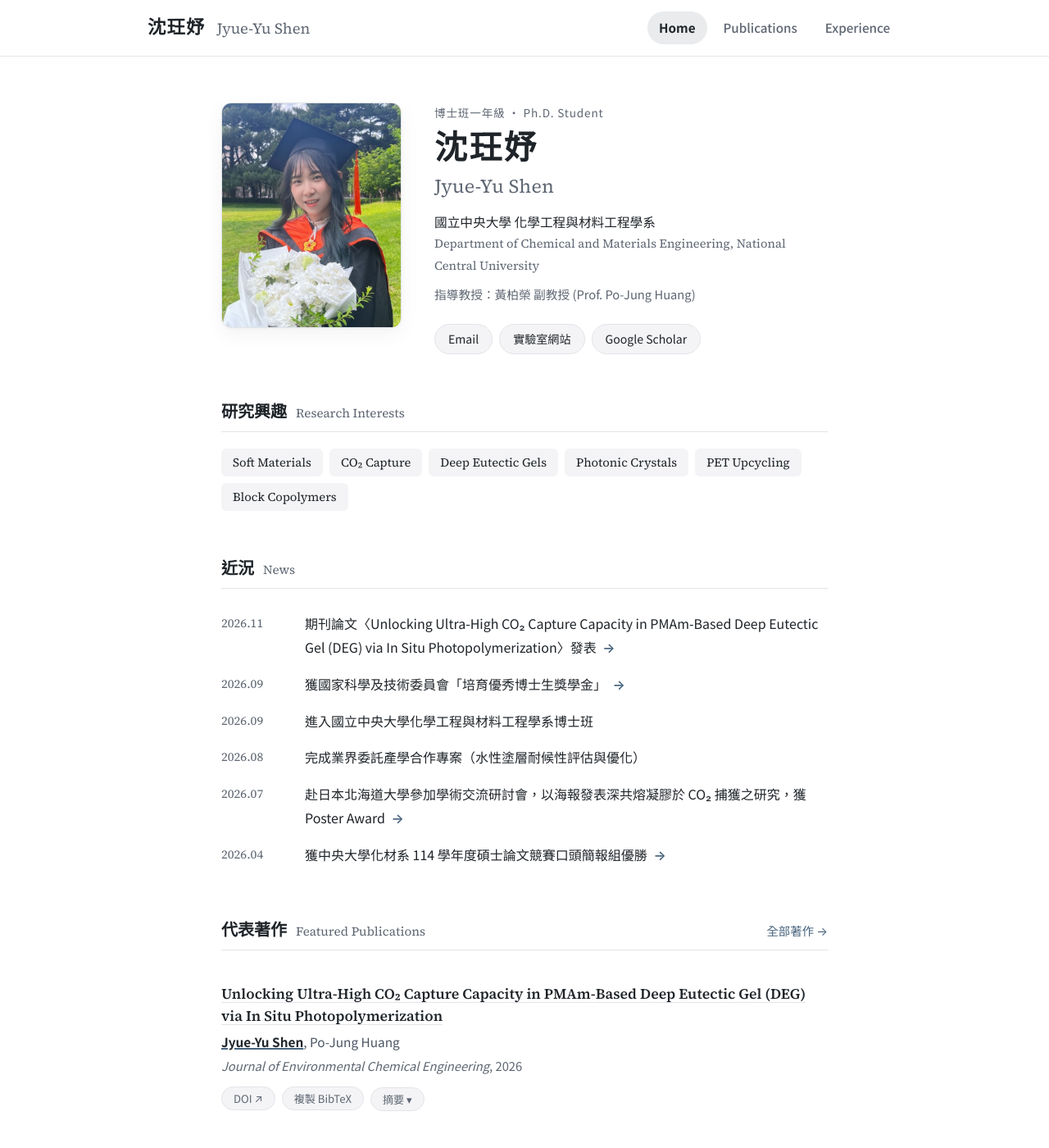
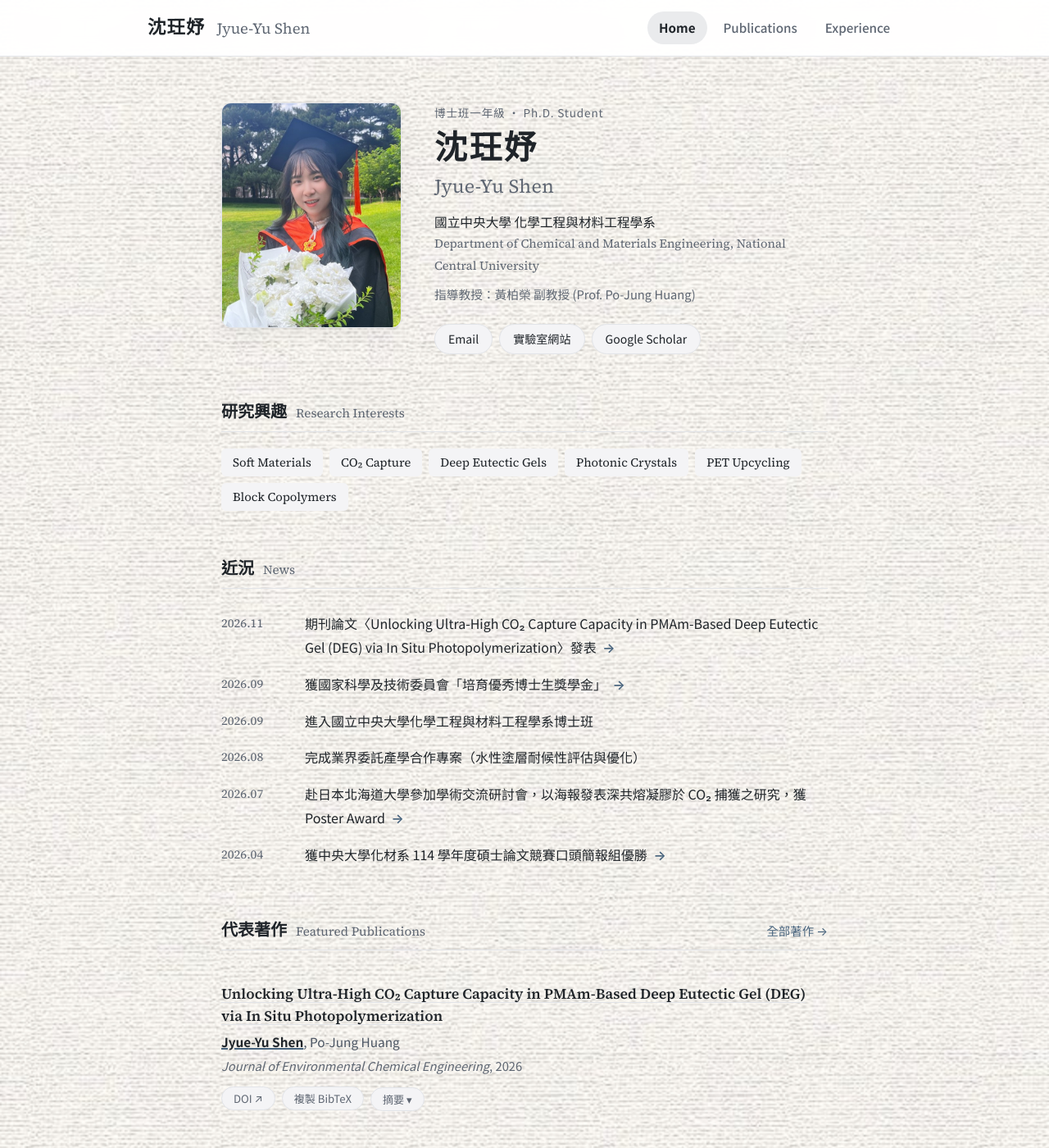
Before and after one commit to jyshenkk/jyshenkk.github.io, a Jekyll site: the page built from index.html, in a window 1280 px wide and 1400 px high. Shown: the whole window at 82% size. Built offline with Jekyll 4.4.1, drawn with Linux system fonts in a browser that asks for light colours.

Commit message:
Apply BK.jpg as full-page background with frosted glass header and footer

```diff
--- a/assets/css/style.css
+++ b/assets/css/style.css
@@ -27,7 +27,12 @@ html { -webkit-text-size-adjust: 100%; scroll-behavior: smooth; scroll-padding-t
 
 body {
   margin: 0;
-  background: var(--bg);
+  background-color: var(--bg);
+  background-image: url('../images/BK.jpg');
+  background-repeat: no-repeat;
+  background-position: center top;
+  background-size: cover;
+  background-attachment: fixed;
   color: var(--ink);
   font-family: var(--sans);
   font-size: 16px;
@@ -268,7 +273,9 @@ main.wrap { flex: 1; padding-top: 56px; padding-bottom: 80px; }
 
 /* ── Footer ───────────────────────────── */
 .site-footer {
-  background: #ffffff;
+  background: rgba(255, 255, 255, 0.85);
+  backdrop-filter: blur(8px);
+  -webkit-backdrop-filter: blur(8px);
   border-top: 1px solid var(--line);
   margin-top: auto;
   padding: 36px 0;
@@ -331,6 +338,7 @@ main.wrap { flex: 1; padding-top: 56px; padding-bottom: 80px; }
 
 /* ── Responsive ───────────────────────── */
 @media (max-width: 680px) {
+  body { background-attachment: scroll; }
   .wrap { padding: 0 16px; }
   .hero { grid-template-columns: 1fr; gap: 24px; }
   .hero-photo img { max-width: 220px; margin: 0 auto; }
```
Also changed, not shown: assets/images/BK.jpg (added).
